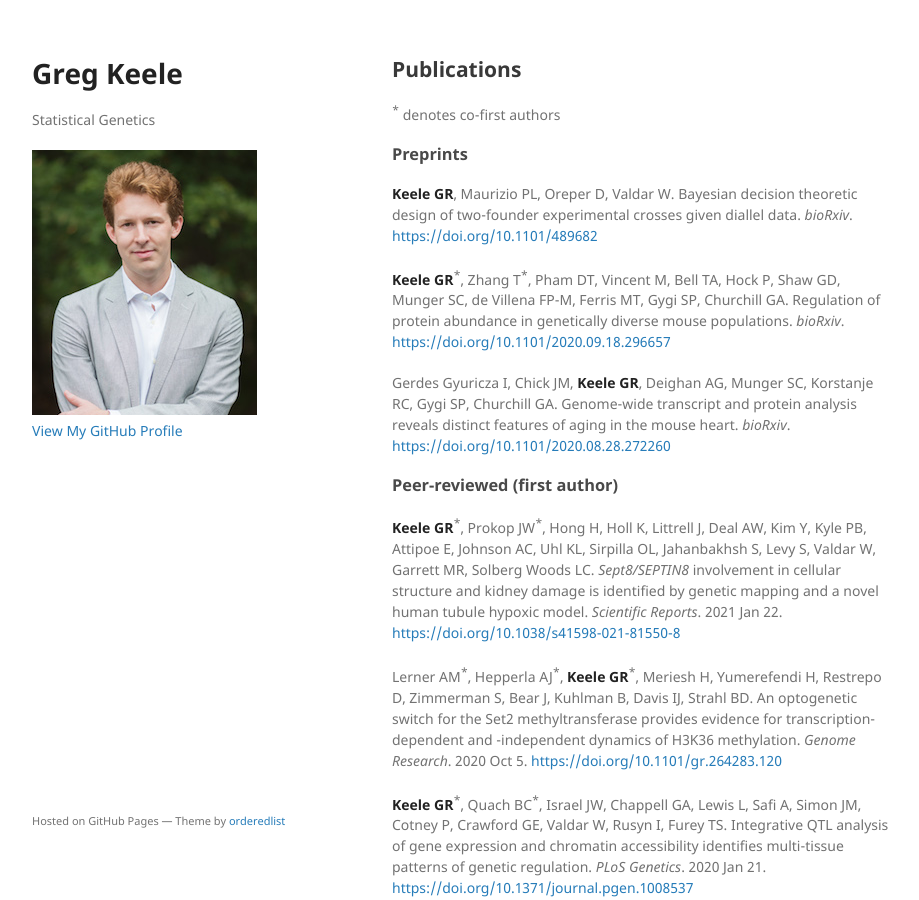
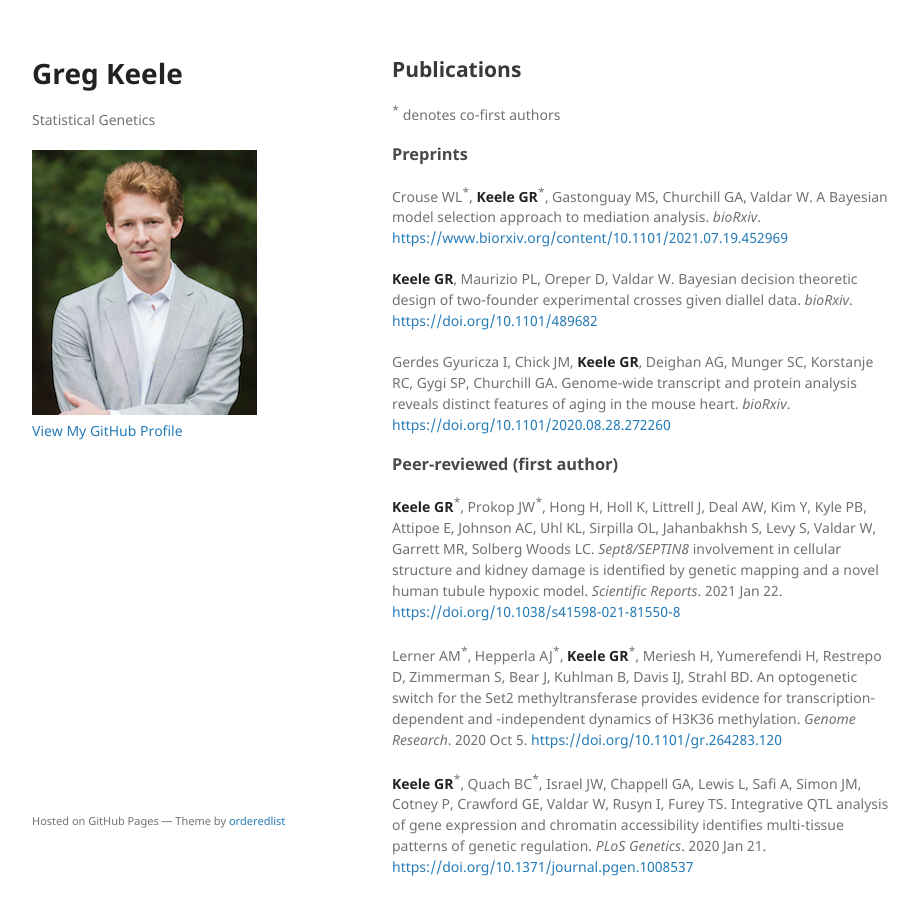
Before and after one commit to gkeele/gkeele.github.io, a Jekyll site: the page built from publications.md, in a window 1280 px wide and 900 px high. Shown: the whole window, without its empty margins (178-1097 px from the left). Built offline with Jekyll 4.4.1, drawn with Linux system fonts in a browser that asks for light colours; our own code applies the rules of GitHub Pages for plain Markdown files.

Commit message:
added bmediatr paper

```diff
--- a/publications.md
+++ b/publications.md
@@ -7,11 +7,11 @@ layout: default
 
 ### Preprints
 
-**Keele GR**, Maurizio PL, Oreper D, Valdar W. Bayesian decision theoretic design of two-founder experimental crosses given diallel data. *bioRxiv*. [https://doi.org/10.1101/489682](https://www.biorxiv.org/content/10.1101/489682v1)
+Crouse WL<sup>\*</sup>, **Keele GR**<sup>\*</sup>, Gastonguay MS, Churchill GA, Valdar W. A Bayesian model selection approach to mediation analysis. *bioRxiv*. [https://www.biorxiv.org/content/10.1101/2021.07.19.452969](https://www.biorxiv.org/content/10.1101/2021.07.19.452969)
 
-**Keele GR**<sup>\*</sup>, Zhang T<sup>\*</sup>, Pham DT, Vincent M, Bell TA, Hock P, Shaw GD, Munger SC, de Villena FP-M, Ferris MT, Gygi SP, Churchill GA. Regulation of protein abundance in genetically diverse mouse populations. *bioRxiv*. [https://doi.org/10.1101/2020.09.18.296657](https://www.biorxiv.org/content/10.1101/2020.09.18.296657v3)
+**Keele GR**, Maurizio PL, Oreper D, Valdar W. Bayesian decision theoretic design of two-founder experimental crosses given diallel data. *bioRxiv*. [https://doi.org/10.1101/489682](https://www.biorxiv.org/content/10.1101/489682)
 
-Gerdes Gyuricza I, Chick JM, **Keele GR**, Deighan AG, Munger SC, Korstanje RC, Gygi SP, Churchill GA. Genome-wide transcript and protein analysis reveals distinct features of aging in the mouse heart. *bioRxiv*. [https://doi.org/10.1101/2020.08.28.272260](https://www.biorxiv.org/content/10.1101/2020.08.28.272260v1)
+Gerdes Gyuricza I, Chick JM, **Keele GR**, Deighan AG, Munger SC, Korstanje RC, Gygi SP, Churchill GA. Genome-wide transcript and protein analysis reveals distinct features of aging in the mouse heart. *bioRxiv*. [https://doi.org/10.1101/2020.08.28.272260](https://www.biorxiv.org/content/10.1101/2020.08.28.272260)
 
 ### Peer-reviewed (first author)
 
```
